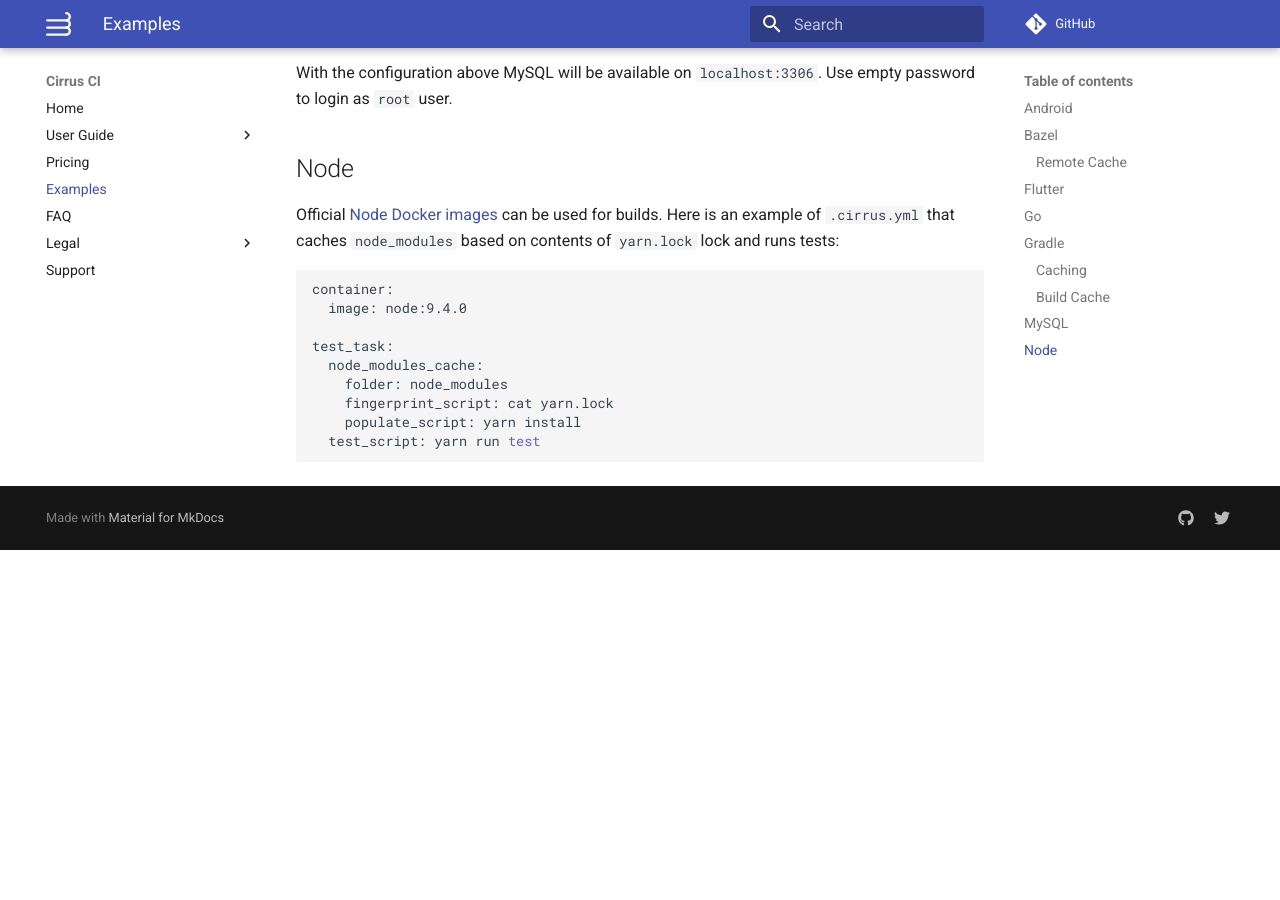
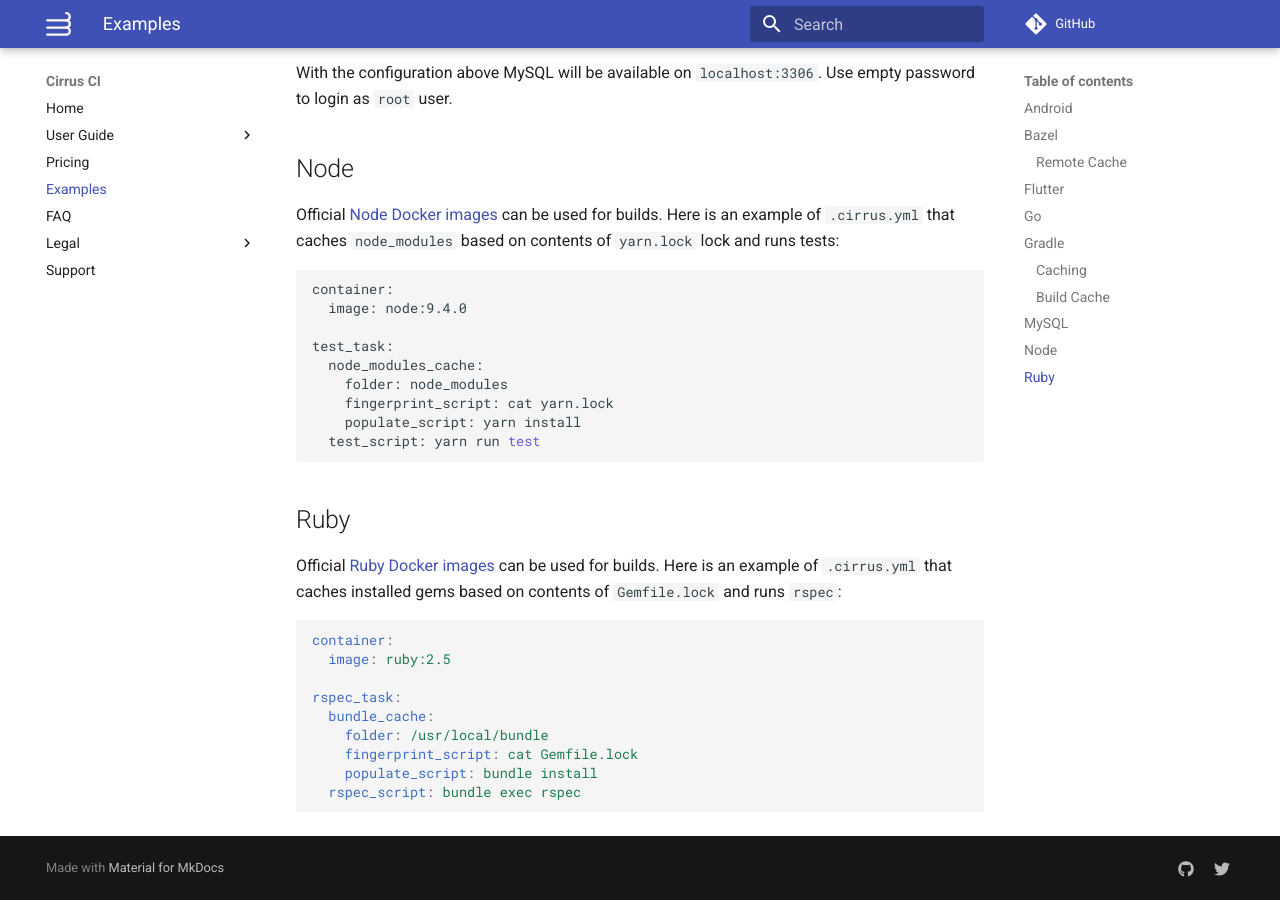
Before and after one commit to cirruslabs/cirrus-ci-docs, an MkDocs documentation site: the page built from docs/examples.md, in a window 1280 px wide and 900 px high, scrolled down 3993 px. Built offline with MkDocs 1.6.1 and Material for MkDocs 9.7.7, drawn with Linux system fonts in a browser that asks for light colours; comment, search, counter and statistics services are not loaded; old or Windows-style settings are respelled for this version of MkDocs; before the commit the page ends 4543 px from its top, so only the background shows below that.

Commit message:
Ruby example

````diff
--- a/docs/examples.md
+++ b/docs/examples.md
@@ -200,3 +200,20 @@ test_task:
     populate_script: yarn install
   test_script: yarn run test
 ```
+
+## Ruby
+
+Official [Ruby Docker images](https://hub.docker.com/_/ruby/) can be used for builds. Here is an example of `.cirrus.yml`
+that caches installed gems based on contents of `Gemfile.lock` and runs `rspec`:
+
+```yaml
+container:
+  image: ruby:2.5
+
+rspec_task:
+  bundle_cache:
+    folder: /usr/local/bundle
+    fingerprint_script: cat Gemfile.lock
+    populate_script: bundle install
+  rspec_script: bundle exec rspec
+```
````
